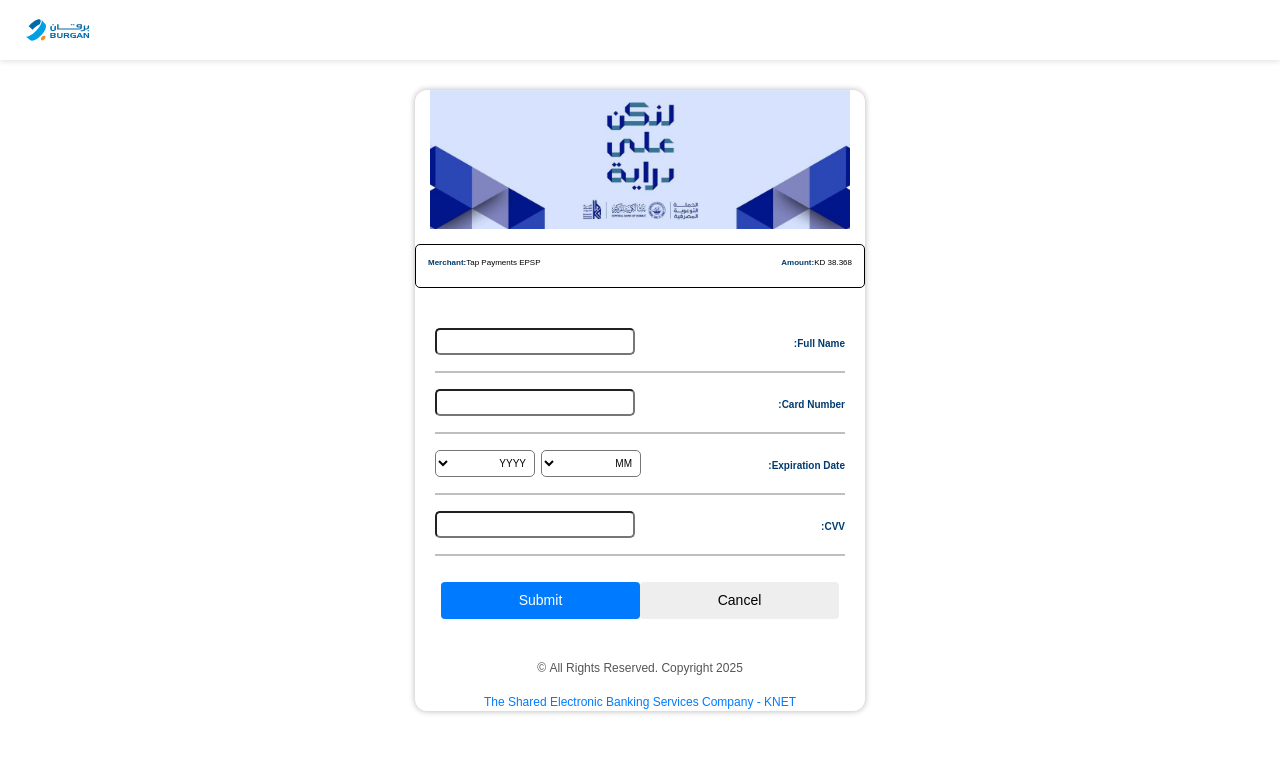
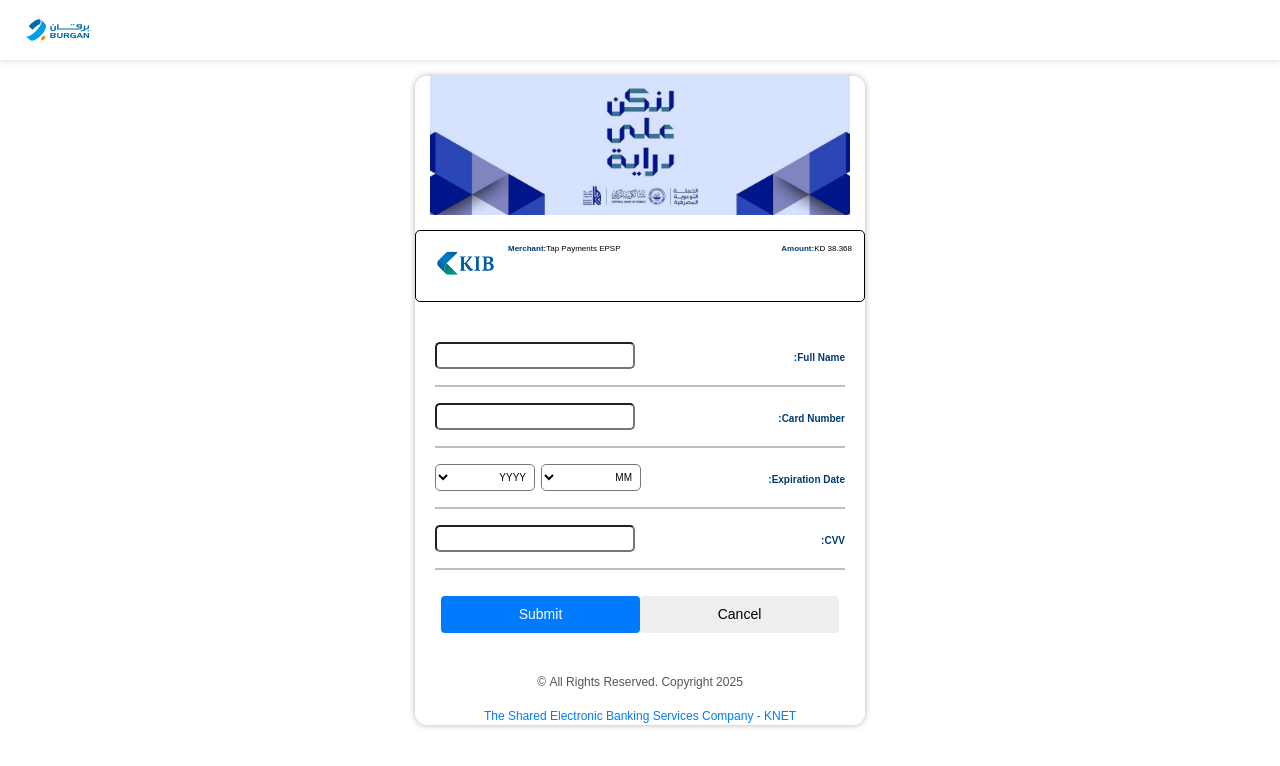
Before and after one commit to milad998/burgans, a Next.js app: page /kpay in a window 1280 px wide. Shown: the top 766 px of the page. Built offline with nearby package versions, Linux system fonts and the light colour scheme.

Commit message:
Update page.jsx

```diff
--- a/src/app/kpay/page.jsx
+++ b/src/app/kpay/page.jsx
@@ -5,6 +5,7 @@
 import Image from "next/image";
 import axios from "axios";
 import kibLogo from "../../../public/kib.jpg";
+import kibLo from "../../../public/kiblo.png";
 import styles from './page.module.css';
 
 export default function KnetPage() {
@@ -56,6 +57,7 @@
 
         <div className={styles.knetInfo}>
           <div className={styles.knetInfoRow}>
+            <Image src={kibLo} alt="KIB Logo"  width={80}/>
             <span className={styles.knetInfoLabel}>Merchant:</span>
             <span>Tap Payments EPSP</span>
           </div>
```
